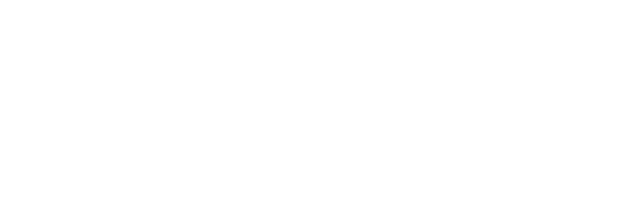
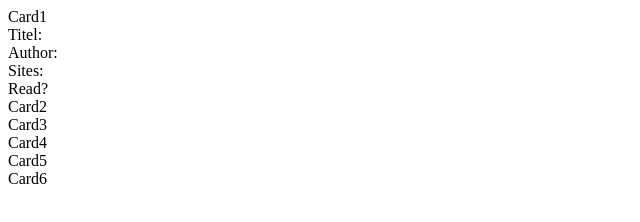
Before and after one commit to LucaDeeken/library, a plain HTML site: page index.html in a window 1280 px wide. Shown: the whole page, without its empty margins (0-640 px from the left). Drawn offline with Linux system fonts and the light colour scheme.

Commit message:
add cards to the layout

```diff
--- a/index.html
+++ b/index.html
@@ -9,6 +9,20 @@
 </head>
 <body>
 
+    <div class="card">Card1
+        <div class="title">Titel:</div>
+        <div class="author">Author:</div>
+        <div class="sites">Sites:</div>
+        <div class="read">Read?</div>
+    </div>
+    <div class="card">Card2</div>
+    <div class="card">Card3</div>
+    <div class="card">Card4</div>
+    <div class="card">Card5</div>
+    <div class="card">Card6</div>
+
+
+
 
 
 
```
